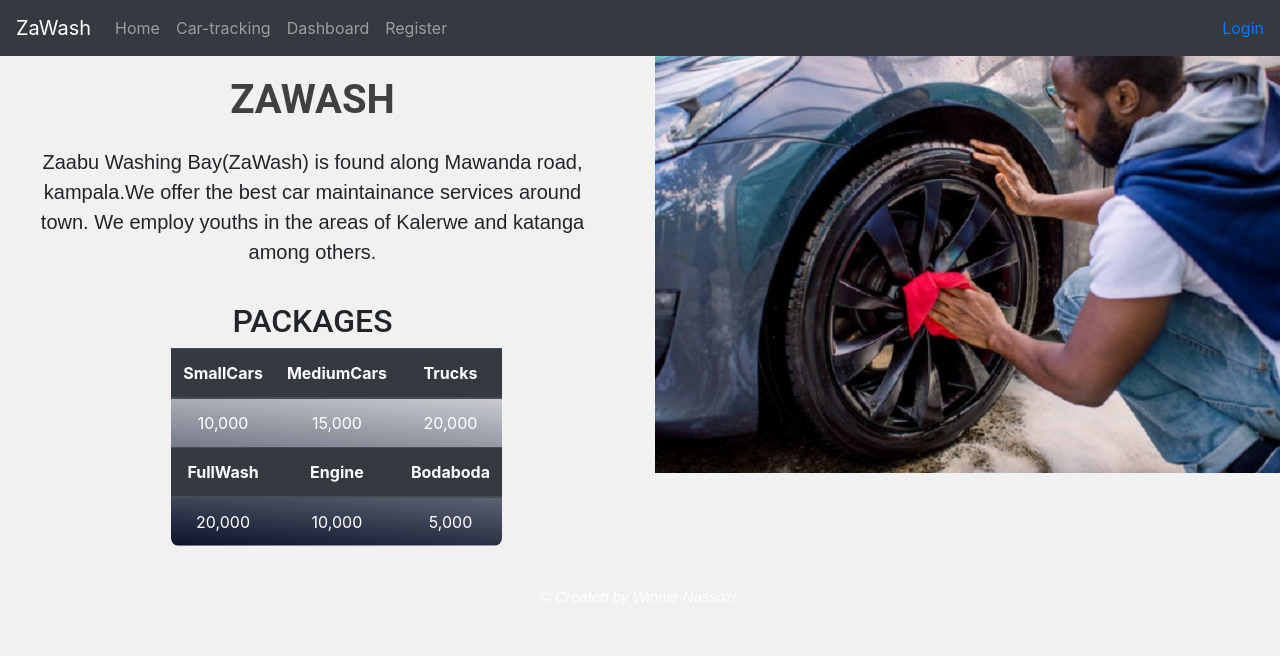
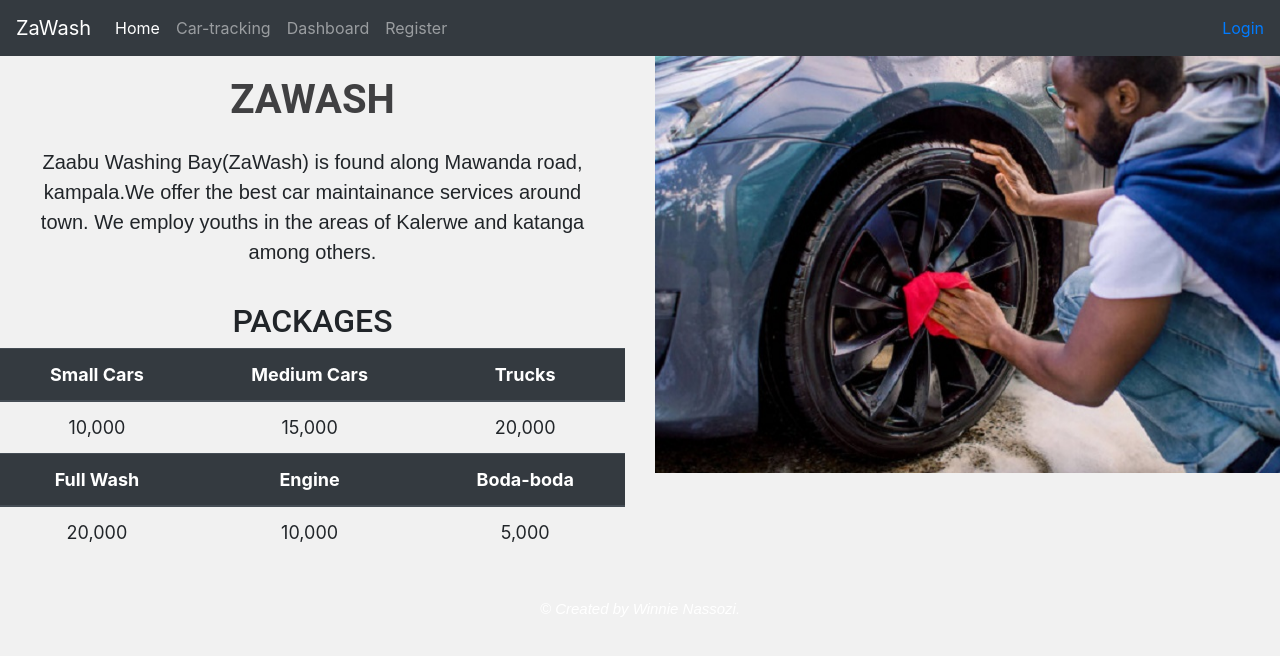
Before and after one commit to kiara398/Zawash_project, a Node server app: page / in a window 1280 px wide. Shown: the top 656 px of the page. Run offline with Node 20, Linux system fonts and the light colour scheme.

Commit message:
worked on the navbar

```diff
--- a/index.js
+++ b/index.js
@@ -7,6 +7,9 @@ const registerroutes = require('./routes/registerroutes')
 const loginroutes = require('./routes/loginroutes')
 const cartrackroutes = require('./routes/cartrackroutes')
 const dashboardroutes = require('./routes/dashboardroutes')
+
+require('dotenv').config();
+
 // instantiations
 const app = express()
 
--- a/package.json
+++ b/package.json
@@ -11,6 +11,7 @@
   "license": "ISC",
   "dependencies": {
     "body-parser": "^1.19.0",
+    "dotenv": "^10.0.0",
     "express": "^4.17.1",
     "pug": "^3.0.2"
   },
--- a/public/project.css
+++ b/public/project.css
@@ -151,8 +151,8 @@ select{
   border-radius: 8px;
   border: none;
   text-align: center;
-  background:linear-gradient(5deg, #0B132B, white);
- color: white;
+  font-size: 18px;
+
  }
  h1, h2{
   text-align: center;
@@ -166,3 +166,6 @@ select{
  background-size: cover;
 background-attachment: fixed;
  }
+ .container-table{
+   width: 100%;
+ }
--- a/routes/cartrackroutes.js
+++ b/routes/cartrackroutes.js
@@ -3,7 +3,7 @@ const express = require('express');
 const router = express.Router();
 
 router.get('/',(req,res)=>{
-    res.render('cartracking',{title:"car-tracking"})
+    res.render('cartracking',{title:"car-tracking", routeName:"cartracking"})
 })
 
 router.post('/',(req,res)=>{
--- a/routes/dashboardroutes.js
+++ b/routes/dashboardroutes.js
@@ -3,7 +3,7 @@ const express = require('express');
 const router = express.Router();
 
 router.get('/',(req,res)=>{
-    res.render('dashboard',{title:"Dashboard"})
+    res.render('dashboard',{title:"Dashboard", routeName:"dashboard"})
 })
 
 
--- a/routes/homeroutes.js
+++ b/routes/homeroutes.js
@@ -3,7 +3,7 @@ const express = require('express');
 const router = express.Router();
 
 router.get('/', (req,res) =>{
-    res.render('home', {title:"home_page"})
+    res.render('home', {title:"home_page", routeName:"home"})
 })
 
 module.exports = router;
--- a/routes/loginroutes.js
+++ b/routes/loginroutes.js
@@ -3,7 +3,7 @@ const express = require('express');
 const router = express.Router();
 
 router.get('/',(req,res)=>{
-    res.render('login',{title:"login_page"})
+    res.render('login',{title:"login_page", routeName:"login"})
 })
 
 router.post('/',(req,res)=>{
--- a/routes/registerroutes.js
+++ b/routes/registerroutes.js
@@ -3,7 +3,7 @@ const express = require('express');
 const router = express.Router();
 
 router.get('/',(req,res)=>{
-    res.render('register_washer',{title:"Register Car Washer"})
+    res.render('register_washer',{title:"Register Car Washer", routeName:"register"})
 })
 
 router.post('/',(req,res)=>{
--- a/views/home.pug
+++ b/views/home.pug
@@ -10,12 +10,12 @@ block content
                     p  Zaabu Washing Bay(ZaWash) is found along Mawanda road, kampala.We offer the best car maintainance services around town. We employ youths in the areas of Kalerwe and katanga among others.
 
                     h2 PACKAGES
-                    .container
+                    .container-table
                         table#packages.table
                             thead.thead-dark
                                 tr
-                                    th(scope='col') SmallCars
-                                    th(scope='col') MediumCars
+                                    th(scope='col') Small Cars
+                                    th(scope='col') Medium Cars
                                     th(scope='col') Trucks
                             tbody
                                 tr
@@ -24,9 +24,9 @@ block content
                                     td 20,000
                             thead.thead-dark
                                 tr
-                                    th(scope='col') FullWash
+                                    th(scope='col') Full Wash
                                     th(scope='col') Engine
-                                    th(scope='col') Bodaboda
+                                    th(scope='col') Boda-boda
                             tbody
                                 tr
                                     td 20,000
--- a/views/layout.pug
+++ b/views/layout.pug
@@ -12,14 +12,14 @@ html
                      ul.navbar-nav.mr-auto
                         a.navbar-brand(href='#') ZaWash
                         li.nav-item
-                            a.nav-link(href='./') Home
+                            a.nav-link(href='./', class=routeName=='home'?'active': '') Home
                         li.nav-item
-                            a.nav-link(href='./cartracking') Car-tracking
+                            a.nav-link(href='./cartracking',  class=routeName=='cartracking'?'active': '') Car-tracking
                         li.nav-item
-                            a.nav-link(href='./dashboard') Dashboard
+                            a.nav-link(href='./dashboard',  class=routeName=='dashboard'?'active': '') Dashboard
                         li.nav-item
-                            a.nav-link(href='./register') Register
-                     a(href='./login')  Login
+                            a.nav-link(href='./register',  class=routeName=='register'?'active': '') Register
+                     a(href='./login',  class=routeName=='login'?'active': '')  Login
 
 
     block content
```
Also changed, not shown: 1 other file.
